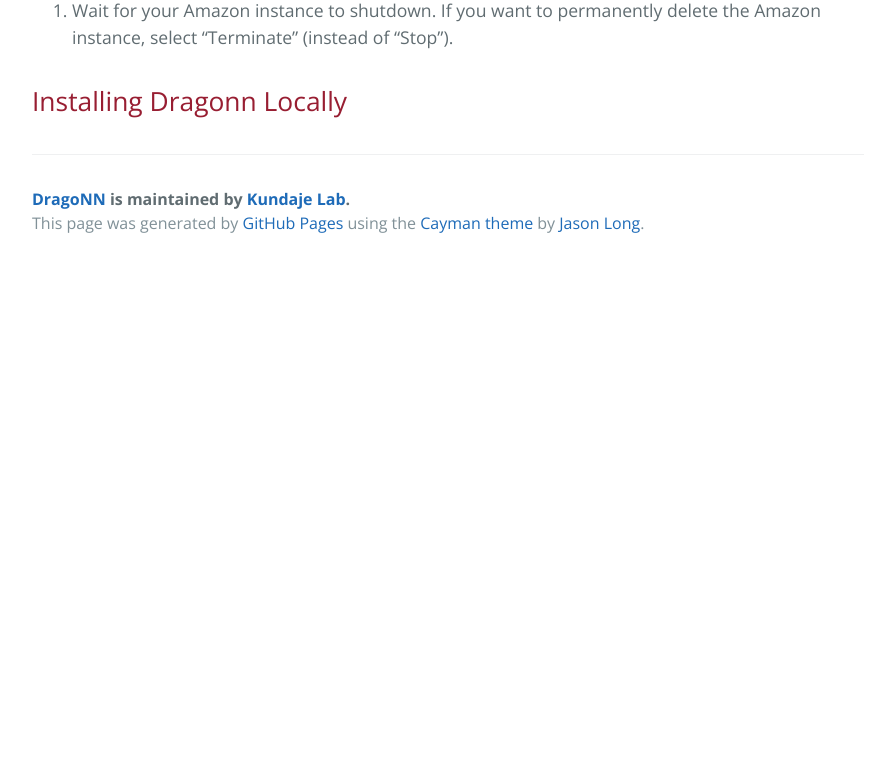
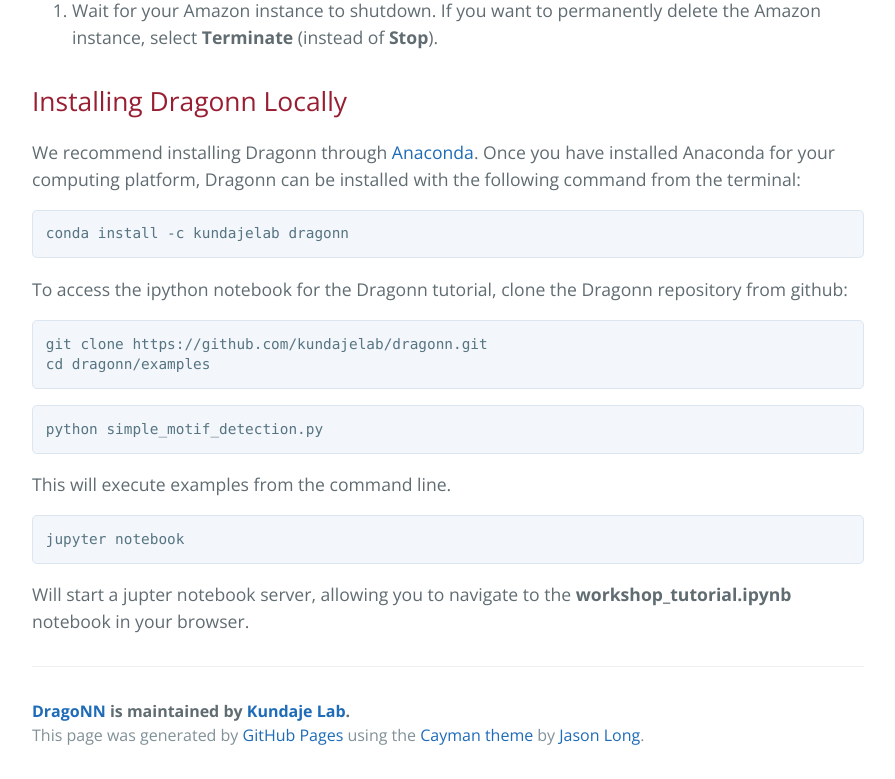
Before and after one commit to kundajelab/dragonn, a Jekyll site: the page built from getting_started.md, in a window 1280 px wide and 1400 px high, scrolled down 8740 px. Shown: the part 621-1400 px from the top of the window, without its empty margins (192-1087 px from the left). Built offline with Jekyll 4.4.1, drawn with Linux system fonts in a browser that asks for light colours; before the commit the page ends 9628 px from its top, so only the background shows below that; some of the changed text lies outside the part shown.

Commit message:
installing locally

````diff
--- a/getting_started.md
+++ b/getting_started.md
@@ -46,7 +46,7 @@ or **DragonnTutorial_KundajeLab_OREGON** if you are in the Oregon region. You wi
 
   e. In **Step 6: Configure Security Group** follow these steps:
 
-     i. Add Rule --> "Custom TCP Rule" ; Port Range --> 8443; Source --> Anywhere
+     i. Add Rule --> Custom TCP Rule ; Port Range --> 8443; Source --> Anywhere
 
      ii. Add Rule --> HTTP; Port Range --> 80; Source --> Anywhere
 
@@ -68,7 +68,7 @@ is $0.65 per hour.
 
  ![Instance running](https://github.com/annashcherbina/dragonn/blob/gh-pages-jekyll/images/aws_running.png "Instance running")
 
-8. Select your instance, and click the **Connect** button. You will see instructions on how to connect to your instance through ssh (If you are running Windows, you will need an SSH client such as [putty](<http://www.chiark.greenend.org.uk/~sgtatham/putty/>). Follow the instructions in the popup window to chmod your key file (see step 6g) and ssh into your instance. It is likely that you will need to ssh in as the "ubuntu" user rather than the root user. Modify the example command to indicate:
+8. Select your instance, and click the **Connect** button. You will see instructions on how to connect to your instance through ssh (If you are running Windows, you will need an SSH client such as [putty](<http://www.chiark.greenend.org.uk/~sgtatham/putty/>). Follow the instructions in the popup window to chmod your key file (see step 6g) and ssh into your instance. It is likely that you will need to ssh in as the "ubuntu" user rather than the "root" user. Modify the example command to indicate:
  ```
  ssh -i 'dragonn_keys.pm' ubuntu@ec2-52-43-29-19.us-west-2.compute.amazonaws.com
  ```
@@ -106,7 +106,7 @@ is $0.65 per hour.
 
  ![Select workshop tutorial](https://github.com/annashcherbina/dragonn/blob/gh-pages-jekyll/images/aws_notebook2.png "Select workshop tutorial")
 
-15. Click on "workshop_tutorial.ipynb" to launch the Jupyter notebook for the tutorial.
+15. Click on **workshop_tutorial.ipynb** to launch the Jupyter notebook for the tutorial.
 
  ![Dragonn tutorial](https://github.com/annashcherbina/dragonn/blob/gh-pages-jekyll/images/aws_notebook_3.png "Dragonn tutorial")
 
@@ -118,6 +118,32 @@ When you are finished with the Amazon instance, follow these steps to shutdown t
 
   ![Stopping the Amazon instance](https://github.com/annashcherbina/dragonn/blob/gh-pages-jekyll/images/aws_shutdown.png "Stopping the Amazon instance")
 
-3. Wait for your Amazon instance to shutdown. If you want to permanently delete the Amazon instance, select "Terminate" (instead of "Stop").
+3. Wait for your Amazon instance to shutdown. If you want to permanently delete the Amazon instance, select **Terminate** (instead of **Stop**).
 
 ## Installing Dragonn Locally
+
+We recommend installing Dragonn through [Anaconda](<http://www.continuum.io/downloads>).
+Once you have installed Anaconda for your computing platform, Dragonn can be installed with the following command from the terminal:
+
+```
+conda install -c kundajelab dragonn
+```
+
+To access the ipython notebook for the Dragonn tutorial, clone the Dragonn repository from github:
+
+```
+git clone https://github.com/kundajelab/dragonn.git
+cd dragonn/examples
+```
+
+```
+python simple_motif_detection.py
+```
+
+This will execute examples from the command line.
+
+```
+jupyter notebook
+```
+
+Will start a jupter notebook server, allowing you to navigate to the **workshop_tutorial.ipynb** notebook in your browser.
````
